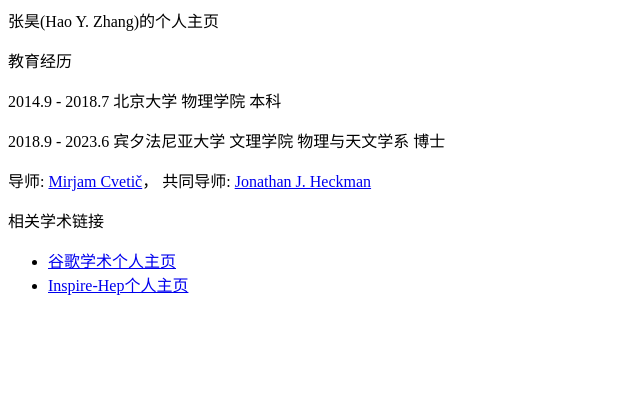
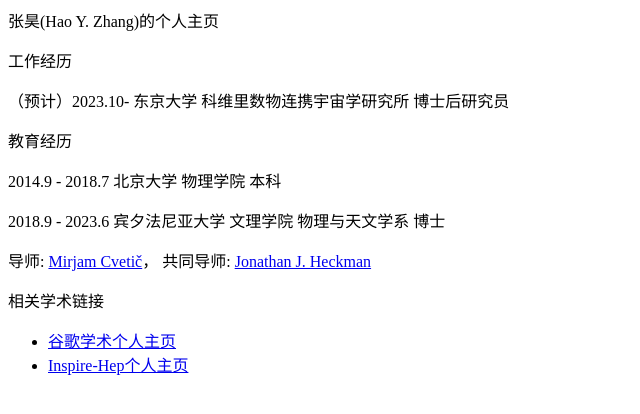
Before and after one commit to zhanghaophy/zhanghaophy, a plain HTML site: page index.html in a window 1280 px wide. Shown: the whole page, without its empty margins (0-640 px from the left). Drawn offline with Linux system fonts and the light colour scheme.

Commit message:
Update index.html

```diff
--- a/index.html
+++ b/index.html
@@ -7,6 +7,9 @@
 
 <p>张昊(Hao Y. Zhang)的个人主页</p>
 
+
+<p>工作经历</p>
+<p>（预计）2023.10- 东京大学 科维里数物连携宇宙学研究所 博士后研究员</p>
 
 <p>教育经历</p>
 <p>2014.9 - 2018.7 北京大学 物理学院 本科</p>
```
